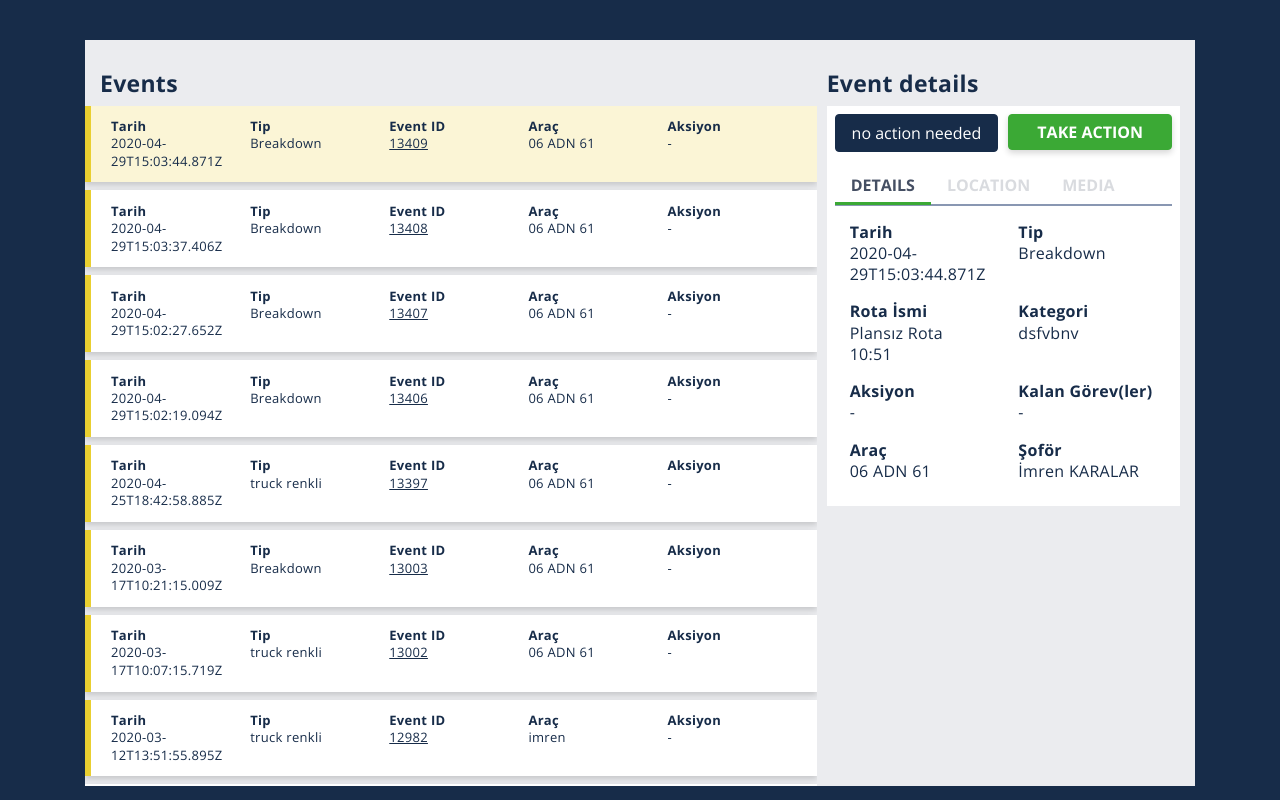
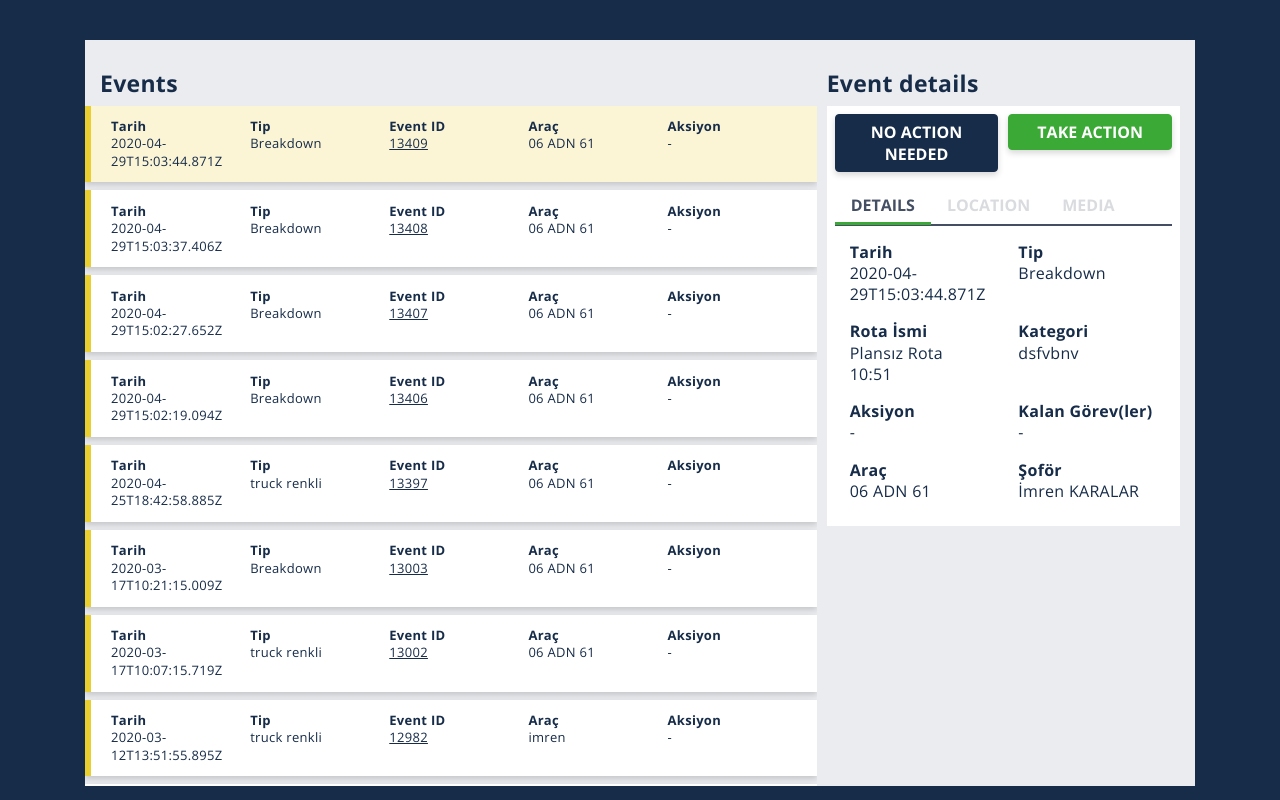
Before and after one commit to ammar-habib/Evreka, a React (Create React App) app: page / in a window 1280 px wide. Both pictures are taken after a click on the element 450 px from the left and 144 px from the top of the page. Built offline with nearby package versions, Linux system fonts and the light colour scheme.

Commit message:
working on style component.

```diff
--- a/package.json
+++ b/package.json
@@ -39,6 +39,8 @@
     ]
   },
   "devDependencies": {
-    "babel-plugin-styled-components": "^1.11.1"
+    "@babel/preset-react": "^7.0.0",
+    "babel-plugin-styled-components": "^1.11.1",
+    "babel-preset-react": "^6.23.0"
   }
 }
--- a/src/App.js
+++ b/src/App.js
@@ -1,6 +1,7 @@
 import React, {Component} from 'react';
 import {Container, Row, Col, Tabs, Tab, Form, Button, Alert} from "react-bootstrap";
-import {PageWrapper, PageContent, Heading3, EventListing, EventList, EventListText} from './style.js';
+import {PageWrapper, PageContent, Heading3, EventListing, EventList, EventListText, Btn, MyTabs} from './style.js';
+// import *  as './style.js';
 import TakeAction from "./component/take-action/take-action";
 import Location from "./component/common/location/location";
 import API from "./api";
@@ -126,7 +127,7 @@ class App extends Component {
                                                         {items.details.map((detail, i) => {
                                                             if (detail.format == "vehicle") {
                                                                 return <div key={i}>
-                                                                   {detail.value}
+                                                                    {detail.value}
                                                                 </div>
                                                             }
 
@@ -155,19 +156,20 @@ class App extends Component {
                                             {this.state.noActionNeed ? (
                                                 <Form.Row>
                                                     <Col sm="6" className="mb-3">
-                                                        <Button block onClick={() => this.noAction(this.state.activeEventDetail.id)}>no action needed</Button>
+                                                        <Btn variant="primary" block
+                                                             onClick={() => this.noAction(this.state.activeEventDetail.id)}>no
+                                                            action needed</Btn>
                                                     </Col>
                                                     <Col sm="6" className="mb-3">
-                                                        <Button className="customBtn" variant="secondary" block
-                                                                onClick={() => this.takeAction(this.state.activeEventDetail.id)}>take
-                                                            action</Button>
+                                                        <Btn variant="secondary" block
+                                                             onClick={() => this.takeAction(this.state.activeEventDetail.id)}>take
+                                                            action</Btn>
                                                     </Col>
                                                 </Form.Row>
 
 
                                             ) : ''}
-
-                                            <Tabs defaultActiveKey="details" id="details-tab" className="customTabs mb-3">
+                                            <MyTabs defaultActiveKey="details" id="details-tab" className="mb-3">
                                                 <Tab eventKey="details" title="DETAILS">
                                                     <Row className="m-0">
                                                         {this.state.activeEventDetail.details ? this.state.activeEventDetail.details.map((item, i) => {
@@ -216,7 +218,7 @@ class App extends Component {
 
                                                     }) : (<Alert variant="info">No Media is Available</Alert>)}
                                                 </Tab>
-                                            </Tabs>
+                                            </MyTabs>
 
                                         </div>
                                     ) :
--- a/src/component/take-action/take-action.js
+++ b/src/component/take-action/take-action.js
@@ -1,5 +1,6 @@
 import React, {Component, useCallback} from 'react';
 import {Button, Modal, Tab, Tabs, Form} from "react-bootstrap";
+import {Heading3, Btn, MyTabs} from '../../style.js';
 import ActionTaken from "../action-taken/action.taken";
 
 const actionListing = [
@@ -111,8 +112,8 @@ class TakeAction extends React.Component {
                         ) : ''}
                         {!this.state.errorState && !this.state.successState ? (
                             <Modal.Body>
-                                <Tabs activeKey={this.state.activeTab} onSelect={this.handleSelect} id="action-tab"
-                                      className="customTabs customTabs--action mb-4 justify-content-center">
+                                <MyTabs actionTabs activeKey={this.state.activeTab} onSelect={this.handleSelect} id="action-tab"
+                                      className="mb-4 justify-content-center">
                                     <Tab eventKey={1} title="1 SELECT ACTION">
 
                                         <div className="actionListing">
@@ -158,7 +159,7 @@ class TakeAction extends React.Component {
                                             </li>
                                         </ul>
                                     </Tab>
-                                </Tabs>
+                                </MyTabs>
                             </Modal.Body>
                         ) : ''}
                     </Modal>
--- a/src/index.css
+++ b/src/index.css
@@ -112,8 +112,8 @@ body {
 }
 
 .btn-primary {
-    background: #172C49;
-    border-color: #172C49;
+    /*background: #172C49;*/
+    /*border-color: #172C49;*/
 }
 
 .btn-primary:not(:disabled):not(.disabled).active, .btn-primary:not(:disabled):not(.disabled):active, .show > .btn-primary.dropdown-toggle {
@@ -122,14 +122,14 @@ body {
 }
 
 .btn-primary:hover, .btn-primary:focus {
-    background: #ffffff;
-    color: #172C49;
-    border-color: #172C49;
+    /*background: #ffffff;*/
+    /*color: #172C49;*/
+    /*border-color: #172C49;*/
 }
 
 .btn-secondary {
-    background: #3BA935;
-    border-color: #3BA935;
+    /*background: #3BA935;*/
+    /*border-color: #3BA935;*/
 }
 
 .btn-secondary:not(:disabled):not(.disabled).active, .btn-secondary:not(:disabled):not(.disabled):active, .show > .btn-secondary.dropdown-toggle {
@@ -138,9 +138,9 @@ body {
 }
 
 .btn-secondary:hover, .btn-secondary:focus {
-    background: #ffffff;
-    color: #3BA935;
-    border-color: #3BA935;
+    /*background: #ffffff;*/
+    /*color: #3BA935;*/
+    /*border-color: #3BA935;*/
 }
 
 .eventListing {
@@ -171,31 +171,31 @@ body {
 }
 
 .customTabs {
-    border-bottom: 2px solid #8997B2;
+    /*border-bottom: 2px solid #8997B2;*/
 }
 
 .customTabs .nav-link {
-    font: normal normal bold 16px/18px Open Sans;
-    letter-spacing: 0;
-    color: #454F63;
-    opacity: 0.2;
-    border-radius: 0;
-    border-width: 0 0 3px 0;
-    border-style: solid;
-    border-color: transparent transparent transparent transparent;
+    /*font: normal normal bold 16px/18px Open Sans;*/
+    /*letter-spacing: 0;*/
+    /*color: #454F63;*/
+    /*opacity: 0.2;*/
+    /*border-radius: 0;*/
+    /*border-width: 0 0 3px 0;*/
+    /*border-style: solid;*/
+    /*border-color: transparent transparent transparent transparent;*/
 }
 
 .customTabs .nav-item.show .nav-link, .customTabs .nav-link.active {
-    color: #454F63;
-    opacity: 1;
-    background-color: #fff;
-    border-color: transparent transparent #3BA935 transparent;
+    /*color: #454F63;*/
+    /*opacity: 1;*/
+    /*background-color: #fff;*/
+    /*border-color: transparent transparent #3BA935 transparent;*/
 }
 
 .customTabs--action .nav-link {
-    font: normal normal bold 19px/26px Open Sans;
-    letter-spacing: 0;
-    color: #172C49;
+    /*font: normal normal bold 19px/26px Open Sans;*/
+    /*letter-spacing: 0;*/
+    /*color: #172C49;*/
 }
 
 .customTabs--action .nav-link:not(:last-child) {
--- a/src/style.js
+++ b/src/style.js
@@ -1,10 +1,13 @@
-import styled from 'styled-components/macro'
+import styled, {css} from 'styled-components'
+import {Button, Tabs} from "react-bootstrap";
+
 
 const colorPrimary = '#172C49';
 const colorPrimary2 = '#535A72';
 const colorPrimary3 = '#3BA935';
 const colorPrimary4 = '#E9CF30';
 const colorPrimary5 = '#EBECEF';
+const colorPrimary6 = '#454F63';
 
 
 export const PageWrapper = styled.div`
@@ -25,8 +28,8 @@ export const PageContent = styled.div`
 
 export const Heading3 = styled.h3`
      font-size: 23px;
-    font-weight: 700;
-    color: ${colorPrimary};
+     font-weight: 700;
+     color: ${colorPrimary};
 `;
 
 export const EventListing = styled.div`
@@ -38,12 +41,11 @@ export const EventListing = styled.div`
         overflow-y: auto;
         overflow-x: hidden;
         margin-bottom: 15px;
-}
-@media (max-width: 575px) {
+    }
+    @media (max-width: 575px) {
         max-height: 250px;
-}
+    }
 `;
-
 export const EventList = styled.div`
     display: grid;
     grid-template-columns: 1fr 1fr 1fr 1fr 1fr;
@@ -72,17 +74,73 @@ export const EventListText = styled.div`
     }
 `;
 
-export const Button = styled.button`
+export const Btn = styled(Button)`
     text-align: center;
     font: normal normal bold 16px/22px Open Sans;
     letter-spacing: 0;
-    color: #FFFFFF;
+    color: ${colorPrimary};
     text-transform: uppercase;
     border-radius: 4px;
     box-shadow: 0 3px 6px #00000029;
     min-width: 124px;
-    background: ${props => props.variant = "primary" ? "#172C49" : "#ffffff"};
+    background: transparent;
+    border: 1px solid ${colorPrimary};
+    ${props => props.variant === 'primary' && css`
+     background: ${colorPrimary};
+     border: 1px solid ${colorPrimary};
+     color: #ffffff;`}
+
+     ${props => props.variant === 'secondary' && css`
+     background: ${colorPrimary3};
+     border: 1px solid ${colorPrimary3};
+     color: #ffffff;`}
+
+    &:hover, &:focus{
+     background: ${colorPrimary};
+     border: 1px solid ${colorPrimary};
+     color: #ffffff;
+
+    ${props => props.variant === 'primary' && css`
+     background: #ffffff;
+     border: 1px solid ${colorPrimary};
+     color: ${colorPrimary}`}
+
+     ${props => props.variant === 'secondary' && css`
+     background: #ffffff;;
+     border: 1px solid ${colorPrimary3};
+     color: ${colorPrimary3}`}
+    }
     // @media (max-width: 575px) {
     // margin-bottom: 8px;
     //}
 `;
+
+export const MyTabs = styled(Tabs)`
+    border-bottom: 2px solid ${colorPrimary6};
+    & > .nav-link {
+    font: normal normal bold ${props => props.actionTabs ? " 19px/26px " : "16px/18px"} Open Sans;
+    letter-spacing: 0;
+    color: ${colorPrimary6};
+    opacity: 0.2;
+    border-radius: 0;
+    border-width: 0 0 3px 0;
+    border-style: solid;
+    border-color: transparent transparent transparent transparent;
+     ${props => props.actionTabs && css`
+      &:not(:last-child){
+       margin-right: 2.5rem;}`
+}
+    &.active {
+    color: ${colorPrimary6};
+    opacity: 1;
+    background-color: #fff;
+    border-color: transparent transparent ${colorPrimary3} transparent;}
+    }
+    & > .nav-item.show{
+       .nav-link{
+        color: ${colorPrimary6};
+        opacity: 1;
+       background-color: #fff;
+        border-color: transparent transparent ${colorPrimary3} transparent;}
+    }
+`
```
Also changed, not shown: .babelrc, 1 other file (tests, documents, lock files or other folders).
